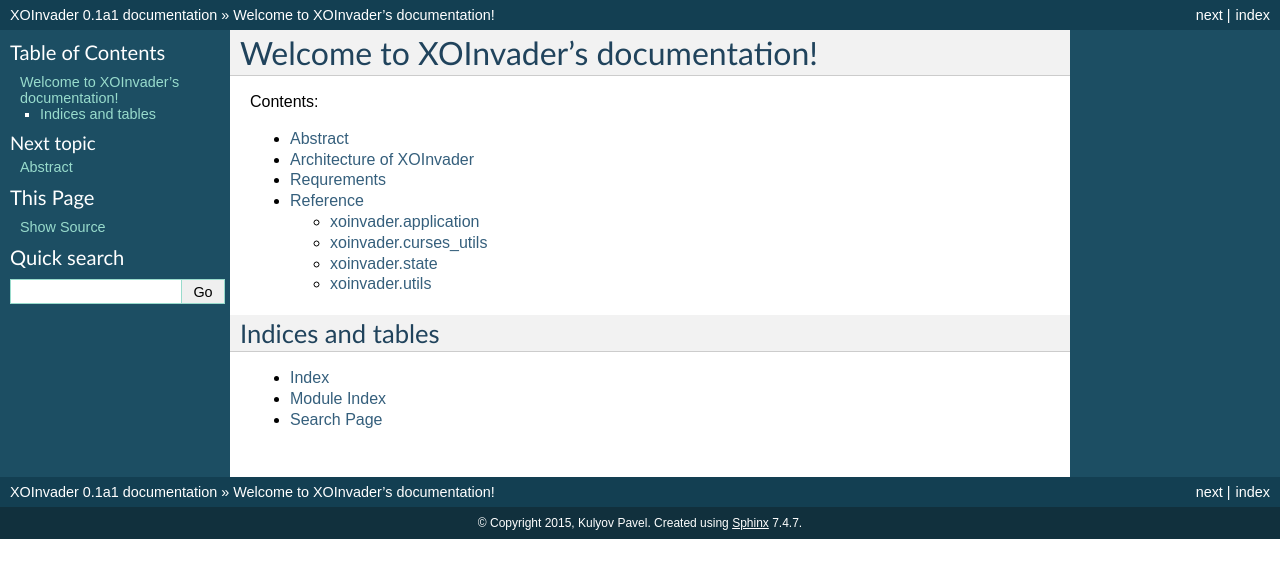
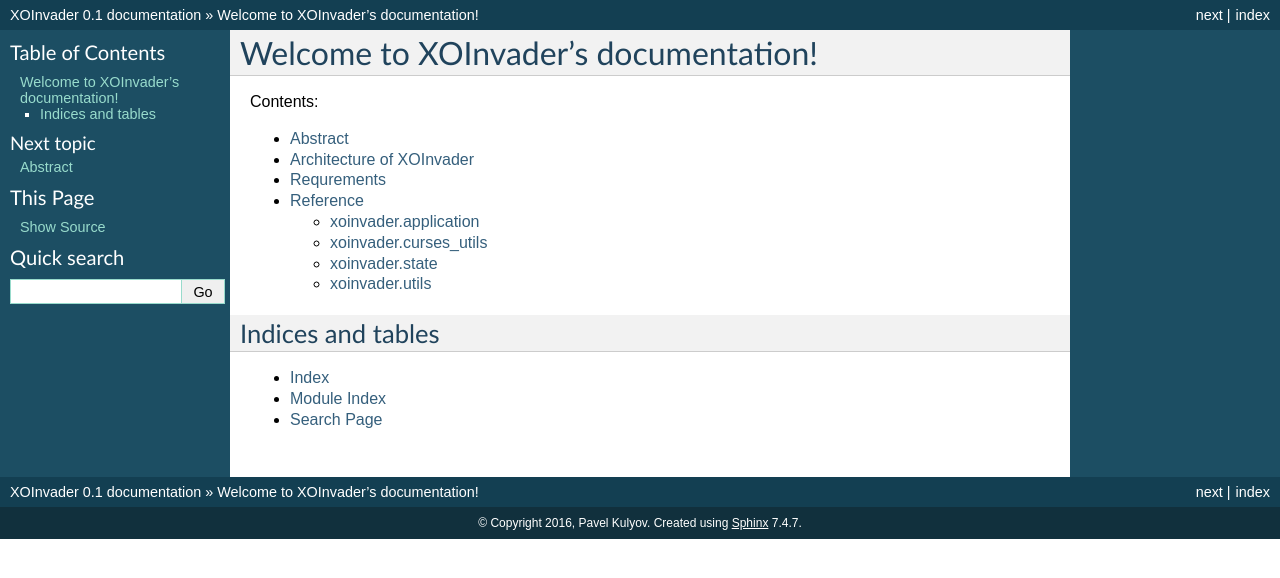
Before and after one commit to pkulev/xoinvader, a Sphinx documentation site: the page built from docs/source/index.rst, in a window 1280 px wide. Shown: the top 578 px of the page. Built offline with Sphinx 7.4.7, drawn with Linux system fonts in a browser that asks for light colours.

```diff
--- a/dev-requirements.txt
+++ b/dev-requirements.txt
@@ -3,4 +3,5 @@ coverage
 flake8
 pytest
 pylint
+sphinx
 tox
--- a/docs/source/conf.py
+++ b/docs/source/conf.py
@@ -52,16 +52,16 @@ master_doc = 'index'
 
 # General information about the project.
 project = u'XOInvader'
-copyright = u'2015, Kulyov Pavel'
+copyright = u'2016, Pavel Kulyov'
 
 # The version info for the project you're documenting, acts as replacement for
 # |version| and |release|, also used in various other places throughout the
 # built documents.
 #
 # The short X.Y version.
-version = '0.1a1'
+version = '0.1'
 # The full version, including alpha/beta/rc tags.
-release = '0.1a1'
+release = '0.1'
 
 # The language for content autogenerated by Sphinx. Refer to documentation
 # for a list of supported languages.
@@ -205,7 +205,7 @@ latex_elements = {
 #  author, documentclass [howto, manual, or own class]).
 latex_documents = [
   ('index', 'XOInvader.tex', u'XOInvader Documentation',
-   u'Kulyov Pavel', 'manual'),
+   u'Pavel Kulyov', 'manual'),
 ]
 
 # The name of an image file (relative to this directory) to place at the top of
@@ -235,7 +235,7 @@ latex_documents = [
 # (source start file, name, description, authors, manual section).
 man_pages = [
     ('index', 'xoinvader', u'XOInvader Documentation',
-     [u'Kulyov Pavel'], 1)
+     [u'Pavel Kulyov'], 1)
 ]
 
 # If true, show URL addresses after external links.
@@ -249,7 +249,7 @@ man_pages = [
 #  dir menu entry, description, category)
 texinfo_documents = [
   ('index', 'XOInvader', u'XOInvader Documentation',
-   u'Kulyov Pavel', 'XOInvader', 'One line description of project.',
+   u'Pavel Kulyov', 'XOInvader', 'One line description of project.',
    'Miscellaneous'),
 ]
 
```
